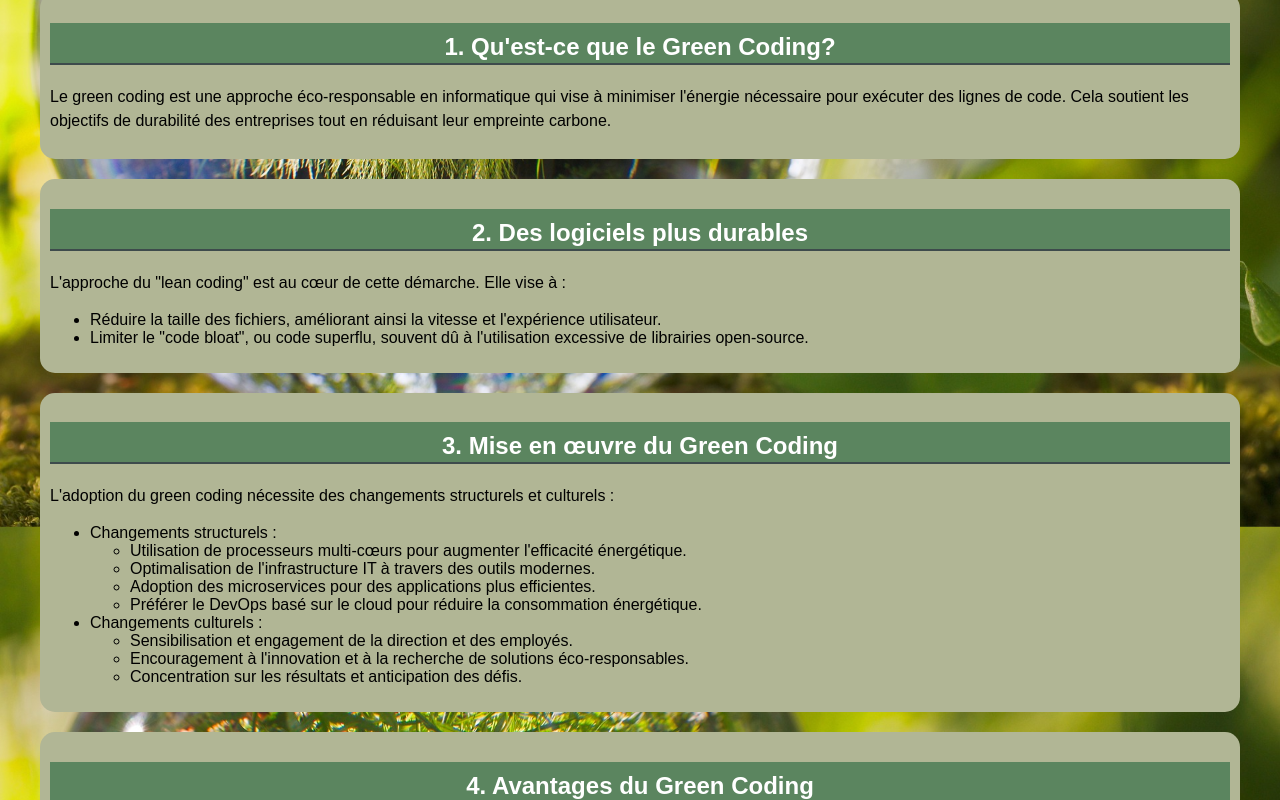
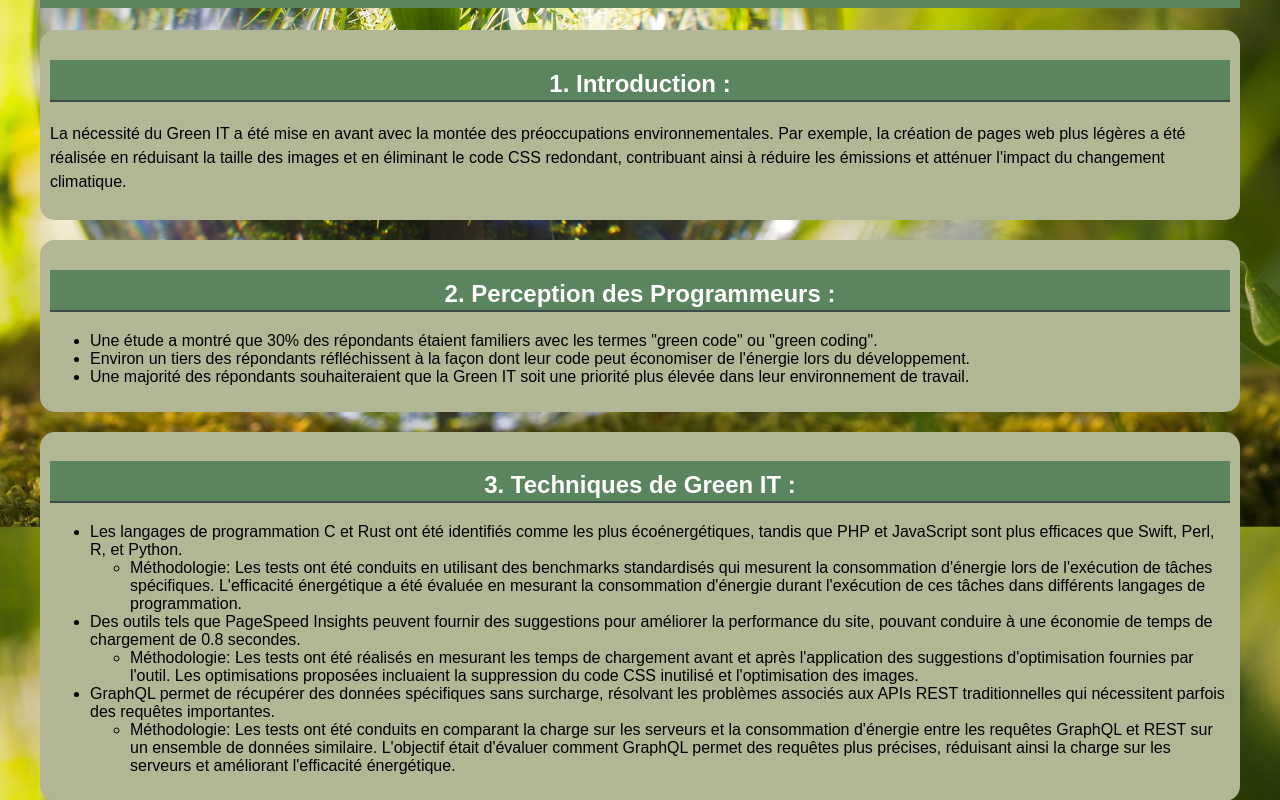
Before and after one commit to EdwardDominique/Green-IT, a React (Create React App) app in the folder Front end/front-end/: page /reference5 in a window 1280 px wide. Shown: the part 300-1100 px from the top of the page. Built offline with nearby package versions, Linux system fonts and the light colour scheme.

Commit message:
ajout reference 5

```diff
--- a/Front end/front-end/src/App.js
+++ b/Front end/front-end/src/App.js
@@ -23,7 +23,7 @@ function App() {
           <Route path="reference2" element={<Reference2 />} />
           <Route path="reference3" element={<Reference3 />} />
           <Route path="reference4" element={<Reference4 />} />
-          <Route path="reference5" element={<Reference4 />} />
+          <Route path="reference5" element={<Reference5 />} />
         </Routes>
       </div>
     </Router>
--- a/Front end/front-end/src/pages/ReferencesPage.js
+++ b/Front end/front-end/src/pages/ReferencesPage.js
@@ -4,6 +4,7 @@ import { Link } from 'react-router-dom';
 import ref2Image from '../pictures/ref2.png';
 import ref3Image from '../pictures/ref3.png';
 import ref4Image from '../pictures/ref4.jpg';
+import ref5Image from '../pictures/ref5.png';
 
 function Reference() {
     const references = [
@@ -32,10 +33,10 @@ function Reference() {
             auteur: 'Aurélien MANCEAU'
         },
         {
-            titre: 'ref5',
-            imgSrc: 'image.jpg',
-            description: 'une description',
-            auteur: ''
+            titre: 'Évaluation de la Green IT et des Pratiques de Programmation Écoénergétiques',
+            imgSrc: ref5Image,
+            description: "Le rapport évalue l'impact environnemental du développement logiciel, explore l'efficacité énergétique des langages de programmation, et analyse les attitudes des programmeurs envers la Green IT. Des langages comme C et Rust sont identifiés comme écoénergétiques, et des outils comme PageSpeed Insights et GraphQL sont présentés comme des moyens efficaces d'améliorer l'efficacité énergétique du développement web.",
+            auteur: 'Léonard BONNEVILLE'
         },
 
     ];
--- a/Front end/front-end/src/pages/references/Reference5.js
+++ b/Front end/front-end/src/pages/references/Reference5.js
@@ -13,20 +13,47 @@ function Reference5() {
         <div className="article-page">
             <div className="header-buttons">
                 <button className="back-button" onClick={handleBack}>Retour</button>
-                <a href="" className="site-link-button">Visiter le site</a>
+                <a href="https://www.diva-portal.org/smash/get/diva2:1675178/FULLTEXT02" className="site-link-button">Visiter le site</a>
             </div>
-            <h1>Ceci est la ref 4</h1>
+            <h1>Impact du Green IT (Technologies de l'Information Vertes) dans le Développement Web</h1>
             <section id="article-section">
-                <h1>section 1</h1>
-                <p>du texte</p>
+                <h1>1. Introduction :</h1>
+                <p>La nécessité du Green IT a été mise en avant avec la montée des préoccupations environnementales. Par exemple, la création de pages web plus légères a été réalisée en réduisant la taille des images et en éliminant le code CSS redondant, contribuant ainsi à réduire les émissions et atténuer l'impact du changement climatique.</p>
             </section>
             <section id="article-section">
-                <h1>section 2</h1>
-                <p>du texte</p>
+                <h1>2. Perception des Programmeurs :</h1>
+                <ul>
+                    <li>Une étude a montré que 30% des répondants étaient familiers avec les termes "green code" ou "green coding".</li>
+                    <li>Environ un tiers des répondants réfléchissent à la façon dont leur code peut économiser de l'énergie lors du développement.</li>
+                    <li>Une majorité des répondants souhaiteraient que la Green IT soit une priorité plus élevée dans leur environnement de travail.</li>
+                </ul>
             </section>
             <section id="article-section">
-                <h1>section 3</h1>
-                <p>du texte</p>
+                <h1>3. Techniques de Green IT :</h1>
+                <ul>
+                    <li>
+                        Les langages de programmation C et Rust ont été identifiés comme les plus écoénergétiques, tandis que PHP et JavaScript sont plus efficaces que Swift, Perl, R, et Python.
+                        <ul>
+                            <li>Méthodologie: Les tests ont été conduits en utilisant des benchmarks standardisés qui mesurent la consommation d'énergie lors de l'exécution de tâches spécifiques. L'efficacité énergétique a été évaluée en mesurant la consommation d'énergie durant l'exécution de ces tâches dans différents langages de programmation.</li>
+                        </ul>
+                    </li>
+                    <li>
+                        Des outils tels que PageSpeed Insights peuvent fournir des suggestions pour améliorer la performance du site, pouvant conduire à une économie de temps de chargement de 0.8 secondes.
+                        <ul>
+                            <li>Méthodologie: Les tests ont été réalisés en mesurant les temps de chargement avant et après l'application des suggestions d'optimisation fournies par l'outil. Les optimisations proposées incluaient la suppression du code CSS inutilisé et l'optimisation des images.</li>
+                        </ul>
+                    </li>
+                    <li>
+                        GraphQL permet de récupérer des données spécifiques sans surcharge, résolvant les problèmes associés aux APIs REST traditionnelles qui nécessitent parfois des requêtes importantes.
+                        <ul>
+                            <li>Méthodologie: Les tests ont été conduits en comparant la charge sur les serveurs et la consommation d'énergie entre les requêtes GraphQL et REST sur un ensemble de données similaire. L'objectif était d'évaluer comment GraphQL permet des requêtes plus précises, réduisant ainsi la charge sur les serveurs et améliorant l'efficacité énergétique.</li>
+                        </ul>
+                    </li>
+                </ul>
+            </section>
+            <section id="article-section">
+                <h1>4. Conclusion :</h1>
+                <p>Le Green IT est un domaine crucial pour réduire l'impact environnemental du secteur numérique. Avec des langages de programmation écoénergétiques, des techniques de développement optimisées, et une sensibilisation accrue des programmeurs, il est possible de faire des progrès significatifs vers un web plus durable. L'engagement des programmeurs et des entreprises envers le Green IT est essentiel pour réaliser ces améliorations.</p>
             </section>
         </div>
     );
```
Also changed, not shown: Front end/front-end/src/pictures/ref5.png (added).
